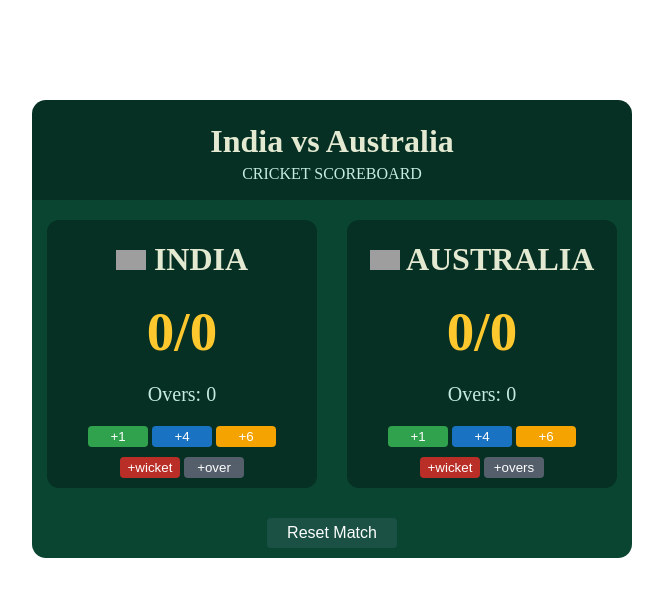
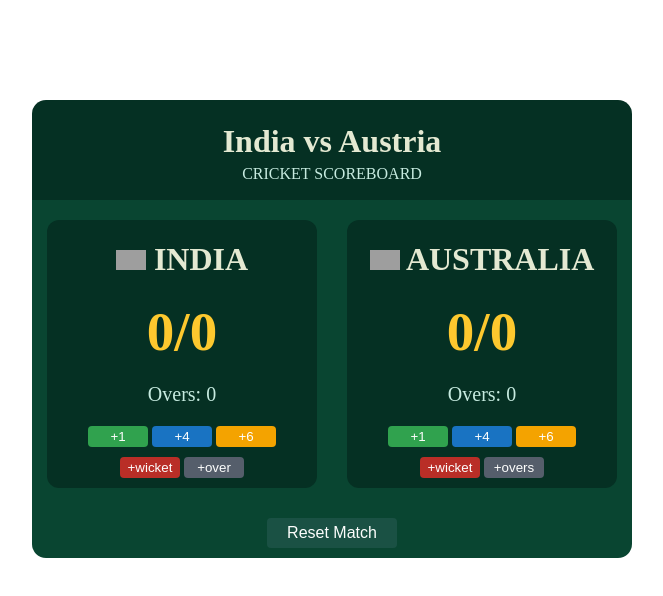
Before and after one commit to shristi005/Scoreboard, a plain HTML site: page CricketScoreBoard/index.html in a window 1280 px wide. Shown: the whole page, without its empty margins (308-971 px from the left). Drawn offline with Linux system fonts and the light colour scheme; grey boxes are pictures that could not be loaded.

Commit message:
Updated the v/s couuntry against India

```diff
--- a/CricketScoreBoard/index.html
+++ b/CricketScoreBoard/index.html
@@ -9,7 +9,7 @@
 <body>
     <div class="container">
         <div class="heading">
-            <h1>India vs Australia</h1>
+            <h1>India vs Austria</h1>
             <p class="subhead">CRICKET SCOREBOARD</p>
         </div>
         <div class="main">
```
